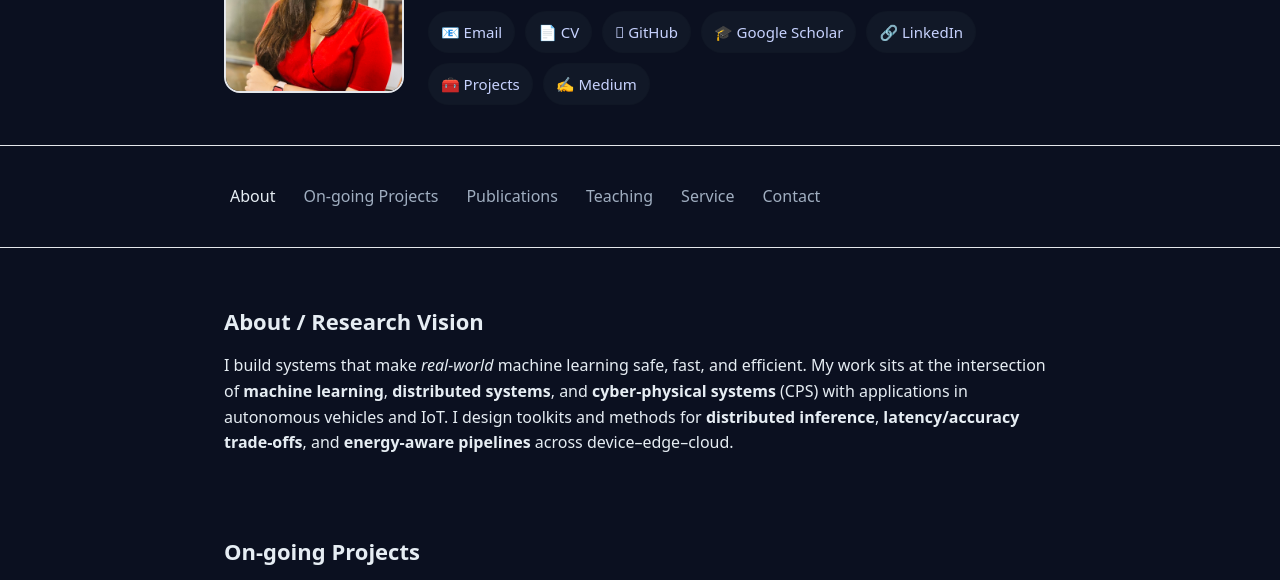
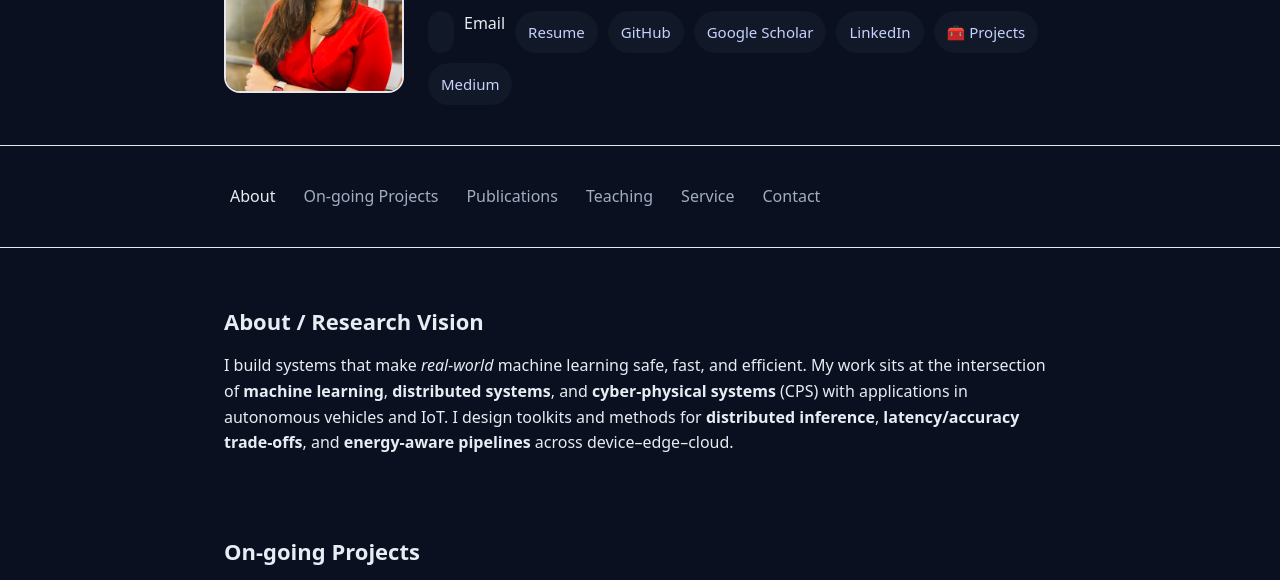
Before and after one commit to Sharma-Pragya/sharma-pragya.github.io, a plain HTML site: page index.html in a window 1280 px wide. Shown: the part 155-735 px from the top of the page. Drawn offline with Linux system fonts and the light colour scheme.

Commit message:
Update index.html

```diff
--- a/index.html
+++ b/index.html
@@ -66,13 +66,13 @@
         <div class="subtitle">Ph.D. Candidate, Electrical & Computer Engineering, UCLA</div>
         <div class="small">Advisor: Prof. Mani Srivastava · Research: <strong>ML × Distributed Systems × CPS/IoT/AV</strong></div>
         <div class="links">
-          <a class="chip" href="mailto:pragya@ucla.edu" aria-label="Email">📧 Email</a>
-          <a class="chip" href="cv/Pragya_Sharma_CV.pdf" aria-label="CV">📄 CV</a>
-          <a class="chip" href="https://github.com/sharma-pragya" target="_blank" rel="noopener"> GitHub</a>
-          <a class="chip" href="https://scholar.google.com/citations?user=XXXX" target="_blank" rel="noopener">🎓 Google Scholar</a>
-          <a class="chip" href="https://www.linkedin.com/in/pragya-XXXX" target="_blank" rel="noopener">🔗 LinkedIn</a>
+          <a class="chip" href="mailto:pragya@ucla.edu" aria-label="Email"></a>Email</a>
+          <a class="chip" href="cv/Pragya_Sharma_CV.pdf" aria-label="CV">Resume</a>
+          <a class="chip" href="https://github.com/sharma-pragya" target="_blank" rel="noopener">GitHub</a>
+          <a class="chip" href="https://scholar.google.com/citations?user=XXXX" target="_blank" rel="noopener">Google Scholar</a>
+          <a class="chip" href="https://www.linkedin.com/in/pragya-XXXX" target="_blank" rel="noopener">LinkedIn</a>
           <a class="chip" href="#projects">🧰 Projects</a>
-          <a class="chip" href="https://medium.com/@pragya-XXXX" target="_blank" rel="noopener">✍️ Medium</a>
+          <a class="chip" href="https://medium.com/@pragya-XXXX" target="_blank" rel="noopener">Medium</a>
         </div>
       </div>
     </header>
```
